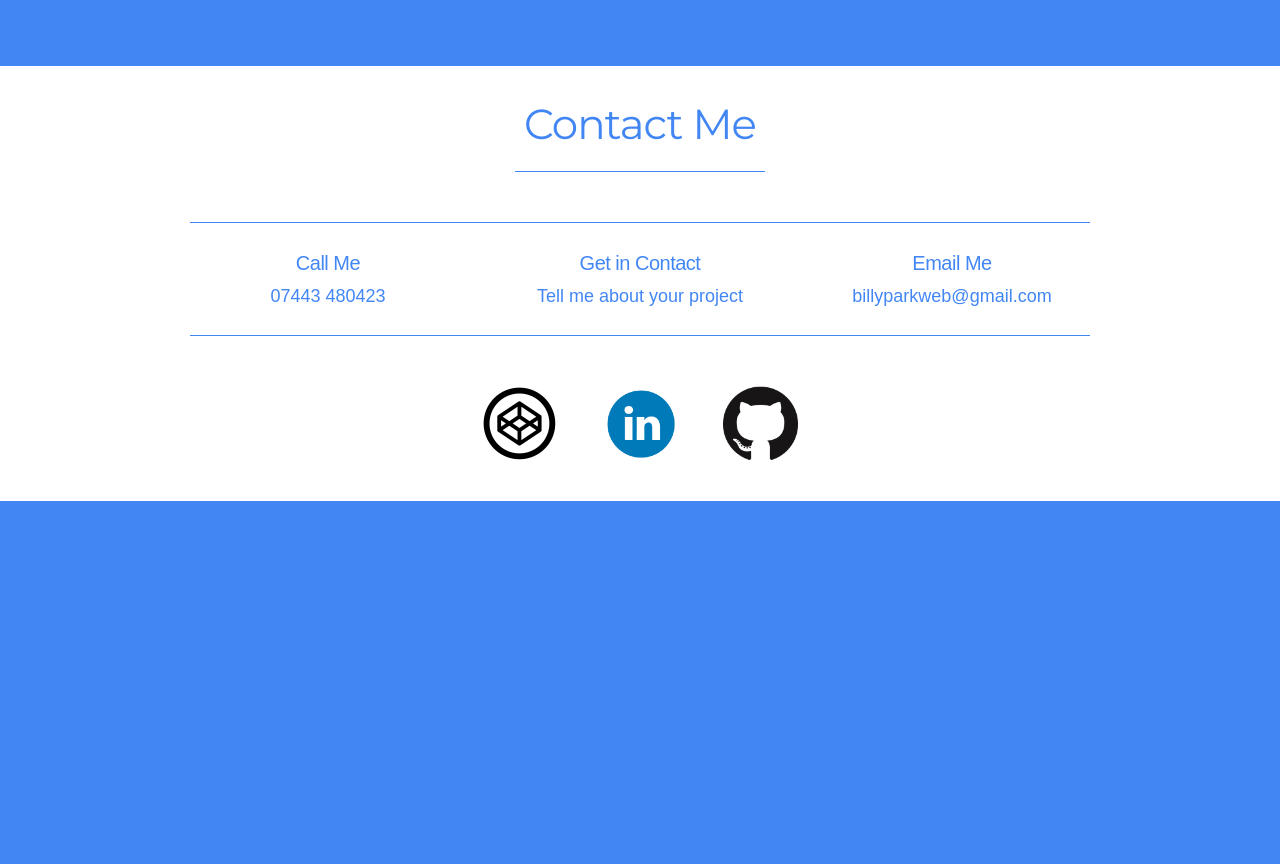
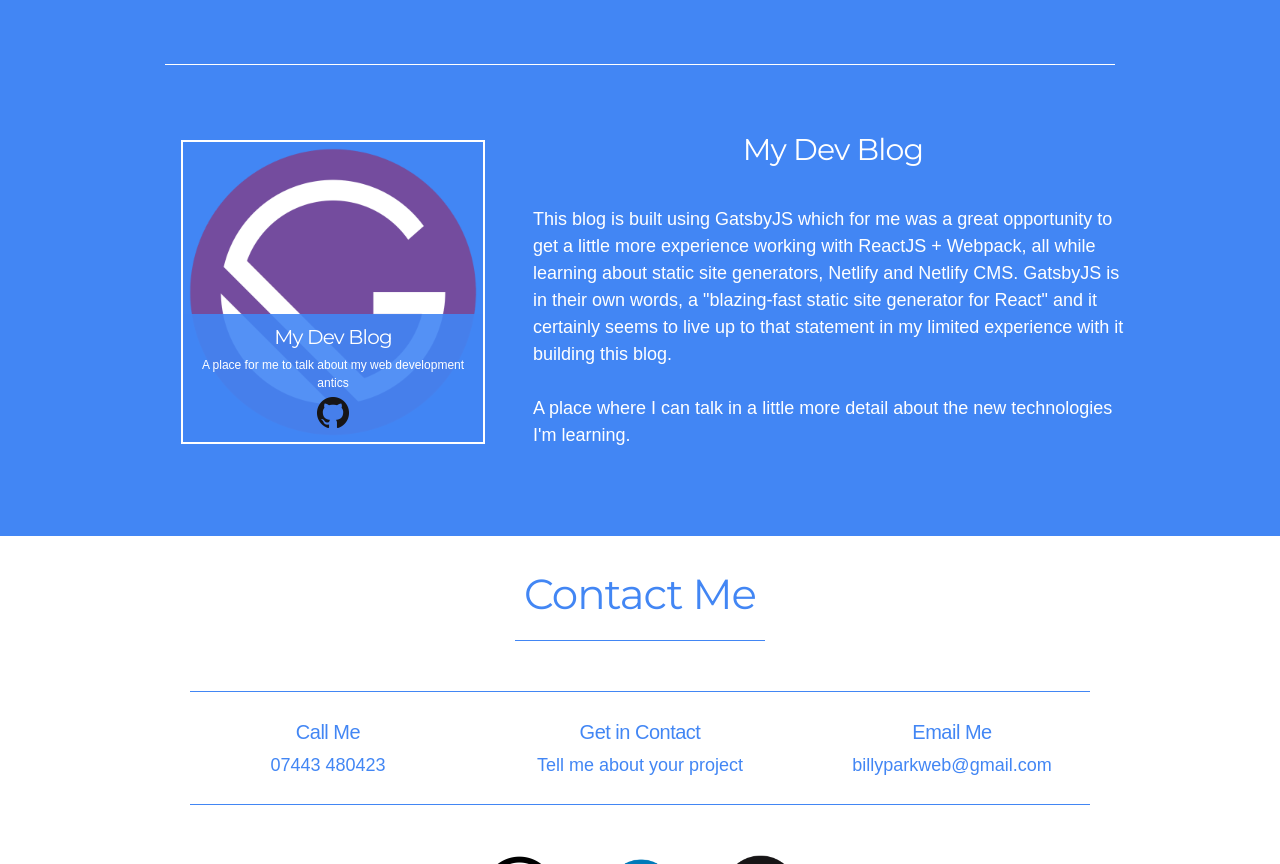
Before and after one commit to billy-park/billy-park.github.io, a plain HTML site: page index.html in a window 1280 px wide. Shown: the part 2241-3105 px from the top of the page. Before the commit the page ends 2742 px from the top, so only its background shows below. Drawn offline with nearby package versions, Linux system fonts and the light colour scheme.

Commit message:
Add files via upload
Blog added to portfolio

```diff
--- a/index.html
+++ b/index.html
@@ -122,6 +122,37 @@
           </div>
         </div>
       </div>
+      <hr class="projectHRInv">
+      <div class="projectRow">
+        <div class="projectImageContainer">
+        <img class="projectImage" src="images/gatsby1.png"></img>
+          <a href="https://billyparkdevblog.netlify.com">
+            <span class="projectLink"></span>
+          </a>
+          <div class="projectImageOverlay">
+            <h4 class="projectImageTitle">My Dev Blog</h4>
+            <p class="projectImageDesc">A place for me to talk about my web development antics</p>
+            <a href="https://github.com/billy-park/blog">
+              <img src="images/GitHub-Mark-64px.png"></img>
+            </a>
+
+          </div>
+        </div>
+        <div class="projectDescription projectAlt">
+          <h4 class="projectImageTitleDesc">My Dev Blog</h4>
+          <div class="projectContent">
+            <p>
+              This blog is built using GatsbyJS which for me was a great opportunity to get a little more experience working
+              with ReactJS + Webpack, all while learning about static site generators, Netlify and Netlify CMS.
+               GatsbyJS is in their own words, a "blazing-fast static site generator for React"
+              and it certainly seems to live up to that statement in my limited experience with it building this blog.
+              <br>
+              <br>
+              A place where I can talk in a little more detail about the new technologies I'm learning.
+            </p>
+          </div>
+        </div>
+      </div>
     </div>
   </div>
 
```
